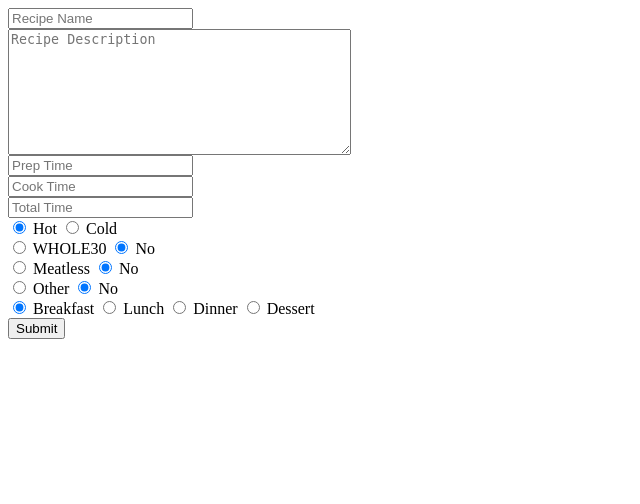
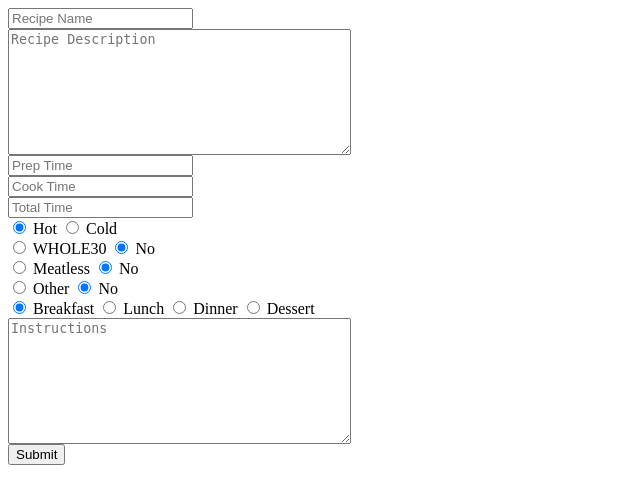
Before and after one commit to gbernich/cookbook, a PHP site: page /addRecipe.php in a window 1280 px wide. Shown: the top 504 px of the page, without its empty margins (0-640 px from the left). Run offline with PHP 8.4, Linux system fonts and the light colour scheme.

Commit message:
Instructions are being inserted correctly.

```diff
--- a/html/addRecipe.php
+++ b/html/addRecipe.php
@@ -14,6 +14,7 @@ if ($conn->connect_error) {
     die("Connection failed: " . $conn->connect_error);
 }
 
+// insert Recipe
 $sql = "INSERT INTO Recipe (name, description, prep_time, cook_time, total_time, hot_cold, compliance_whole30, compliance_meatless, compliance_other, meal_type)
 			VALUES('".$_POST['name']."',
                                '".$_POST['description']."',
@@ -27,7 +28,23 @@ $sql = "INSERT INTO Recipe (name, description, prep_time, cook_time, total_time,
                                '".$_POST['meal_type']."');";
 
 
-$result = $conn->query($sql);
+$result    = $conn->query($sql);
+$recipe_id = $conn->insert_id;
+
+// Handle Recipe Incstructions
+//$instructions = explode("\n",
+$instructions = preg_split("/\r\n|\n|\r/", $_POST['instructions']);
+//$instructions = explode("\n","do this first\nthen this\nandthen this");
+
+foreach( $instructions as $instruction )
+{
+	$sql    = "INSERT INTO RecipeInstruction (recipe_id, instruction) VALUES (".$recipe_id.", '".$instruction."');";
+	$result = $conn->query($sql);
+}
+
+// Close connection
+$conn->close();
+
 }
 ?>
 
@@ -66,6 +83,8 @@ $result = $conn->query($sql);
 	<input type="radio" name="meal_type"    value="DINNER"             /> <span>Dinner</span>
 	<input type="radio" name="meal_type"    value="DESSERT"            /> <span>Dessert</span><br>
 
+	<textarea cols="40" placeholder="Instructions" rows="8" name="instructions" required></textarea><br>
+
 	<button type="submit" name="submit">Submit</button>
 </form>
 </body>
```
